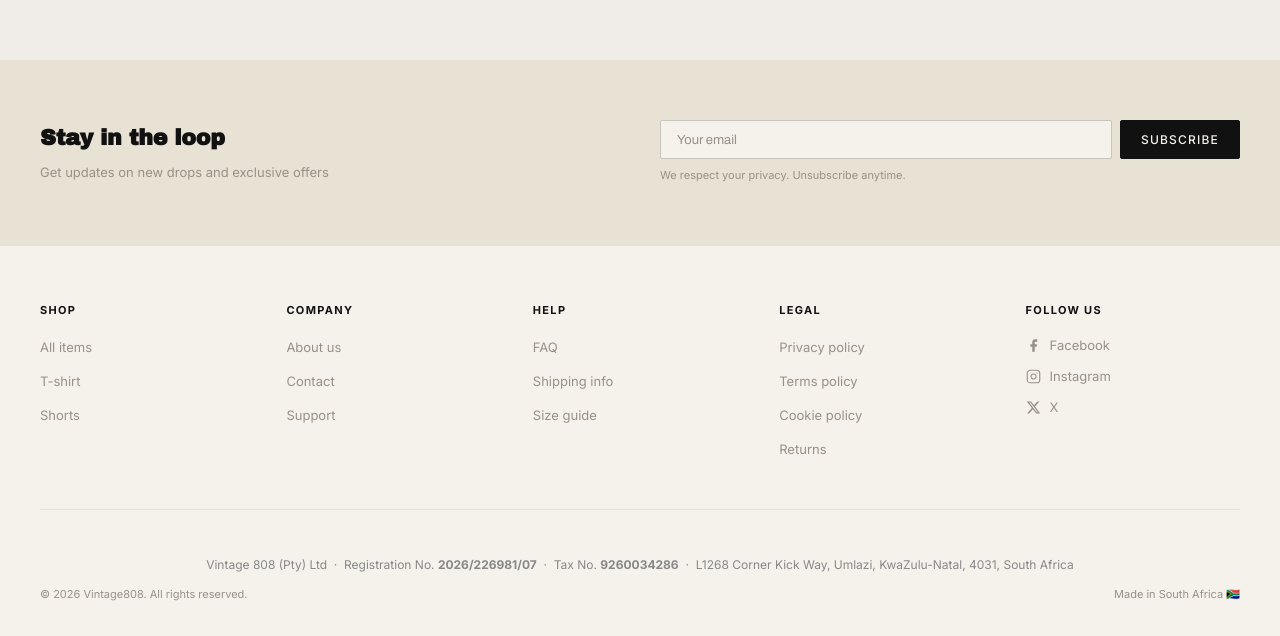
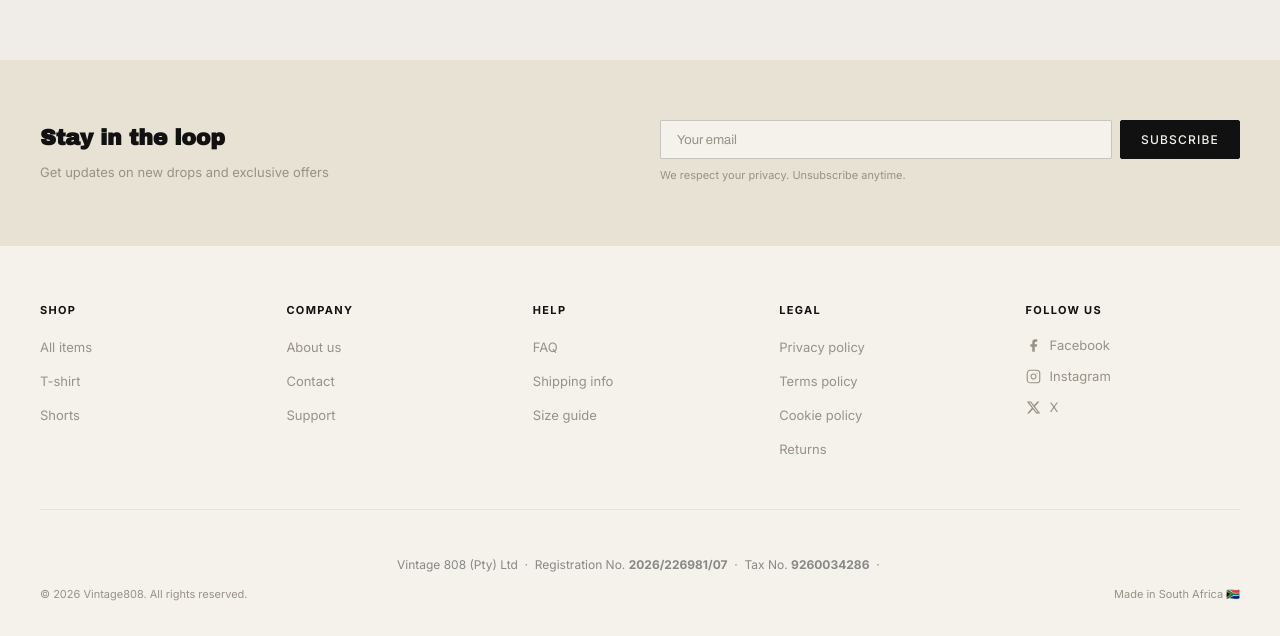
Before and after one commit to MISHOW2/vintage808, a plain HTML site: page client/account.html in a window 1280 px wide. Shown: the part 740-1376 px from the top of the page. Drawn offline with Linux system fonts and the light colour scheme; no server answers; sample sign-in values are in the browser's storage.

Commit message:
remove address from footer

```diff
--- a/client/account.html
+++ b/client/account.html
@@ -429,7 +429,7 @@
     Vintage 808 (Pty) Ltd &nbsp;·&nbsp;
     Registration No. <strong>2026/226981/07</strong> &nbsp;·&nbsp;
     Tax No. <strong>9260034286</strong> &nbsp;·&nbsp;
-    L1268 Corner Kick Way, Umlazi, KwaZulu-Natal, 4031, South Africa
+
   </p>
 </div>
 
```
Also changed, not shown: client/checkout.html (+1 -1 lines), client/contact.html (+1 -1 lines), client/faq.html (+1 -1 lines), client/index.html (+1 -1 lines), client/privacy.html (+1 -1 lines), client/returns.html (+1 -1 lines), client/terms.html (+1 -1 lines).
